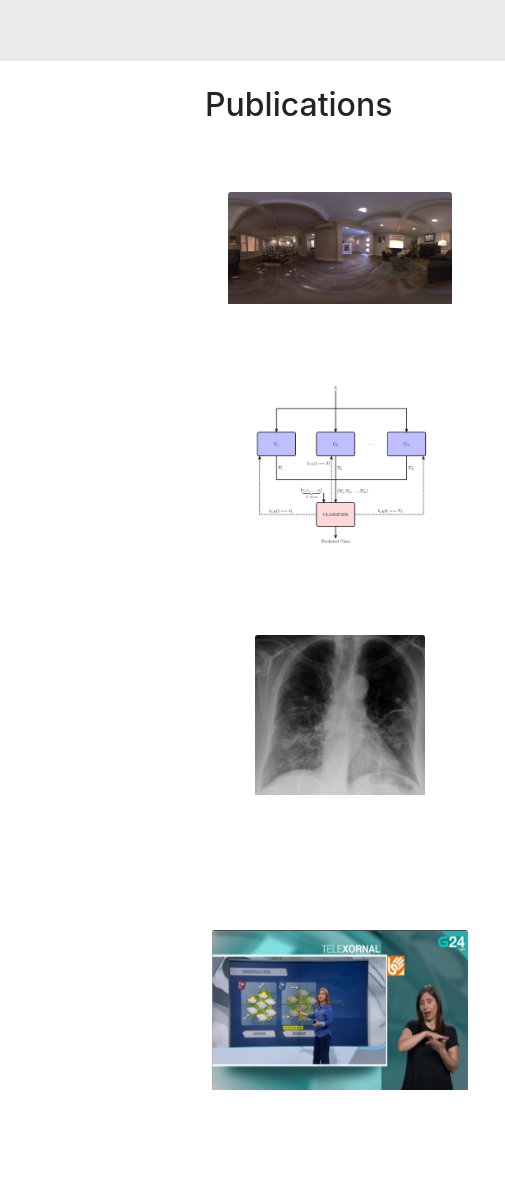
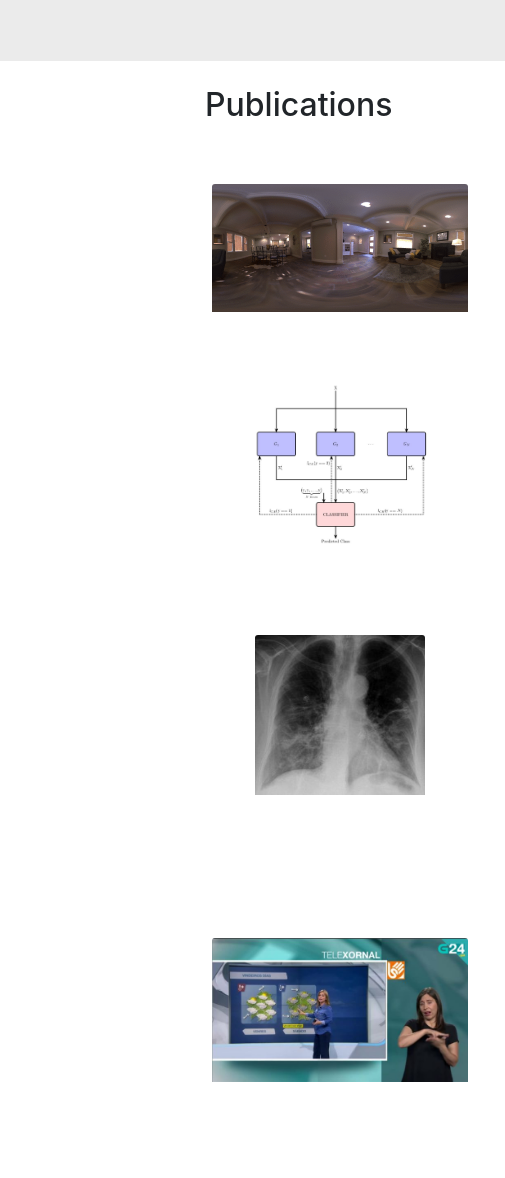
Before and after one commit to manurare/manurare.github.io, a plain HTML site: page index.html in a window 1280 px wide. Shown: the part 435-1613 px from the top of the page, 0-505 px from the left. Drawn offline with nearby package versions, Linux system fonts and the light colour scheme; some icons are missing.

Commit message:
add html tag

```diff
--- a/index.html
+++ b/index.html
@@ -4,6 +4,7 @@
 <head>
 	<meta charset="utf-8">
 	<meta name="viewport" content="width=device-width, initial-scale=1">
+	<meta name="google-site-verification" content="qefaLZMK7waQdfTjpm0AiMyRVNb2z85JJmM4u1Q4HYw" />
 
 	<!-- bootswatch css -->
 	<link rel="stylesheet" href="css/bootstrap.min.css">
@@ -63,7 +64,7 @@
 					<div class="col-md-4 d-flex" style="text-align: center">
 						<a class="align-self-center mx-auto" href="imgs/360monodepth.gif"><img class="img-fluid card-img-top" src="imgs/360monodepth.gif"
 																							   alt="360 monocular depth estimation"
-																							   style="height: 7rem"></a>
+																							   style="height: 8rem"></a>
 					</div>
 					<div class="col-md-8">
 						<div class="card-body">
@@ -127,7 +128,7 @@
 					<div class="col-md-4 d-flex" style="text-align: center">
 						<a class="align-self-center mx-auto" href="imgs/lse_uvigo.jpg"><img class="card-img-top img-fluid" src="imgs/lse_uvigo.jpg"
 																							alt="lse_uvigo"
-																							style="width:16rem; height: 10rem"></a>
+																							style="width:16rem; height: 9rem"></a>
 					</div>
 					<div class="col-md-8">
 						<div class="card-body">
```
